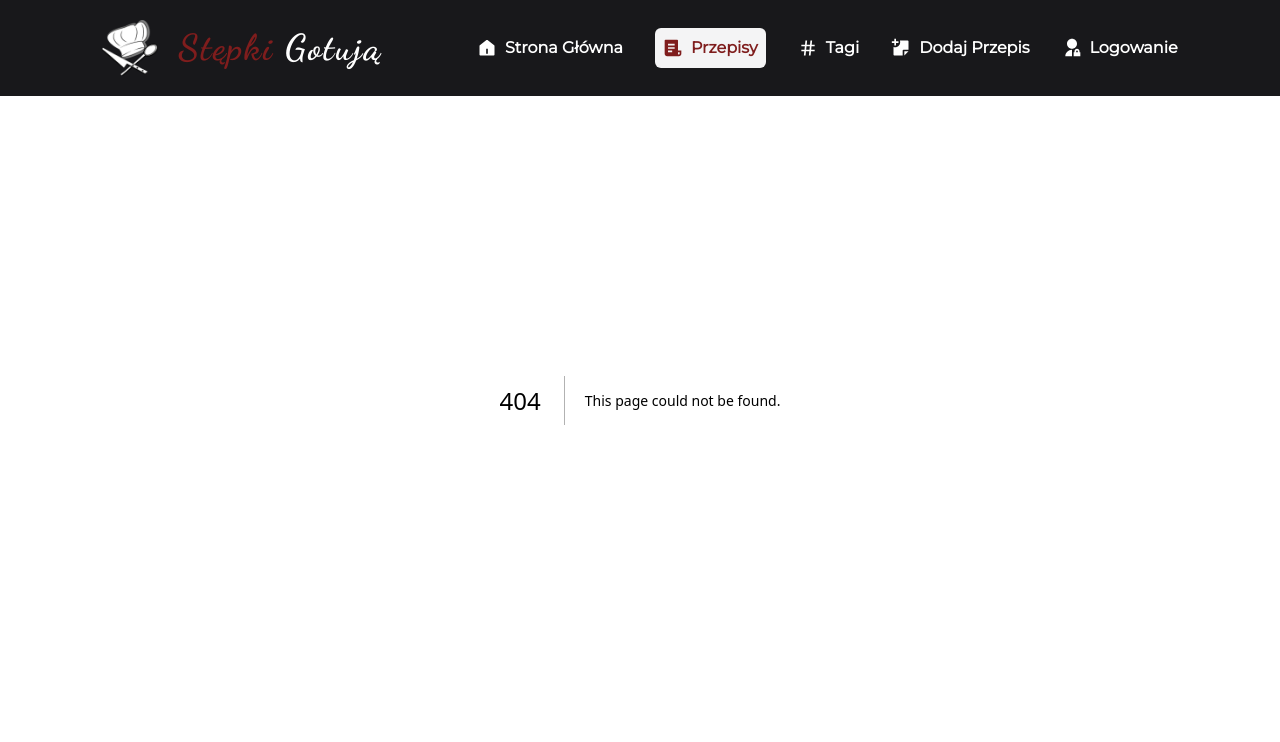
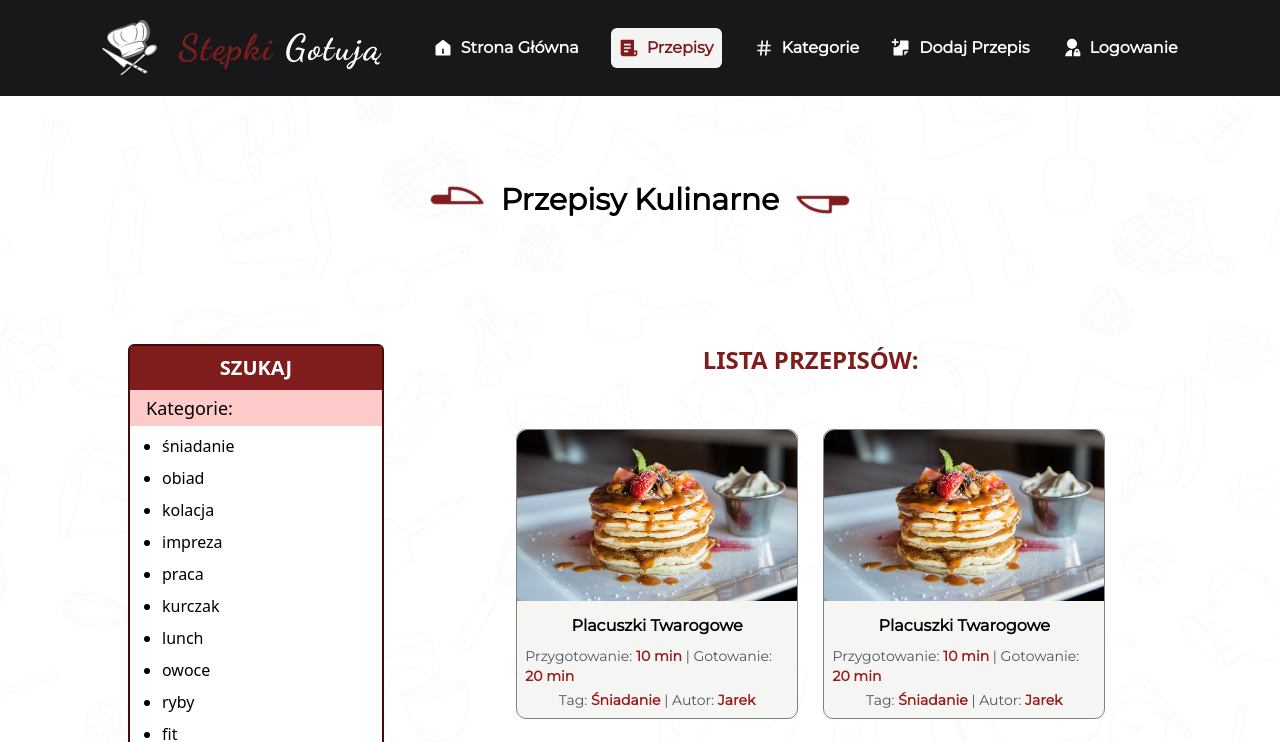
Before and after one commit to Dzarek/cook-app, a Next.js app: page /przepisy in a window 1280 px wide. Before the commit this address had no page. Shown: the top 742 px of the page. Built offline with nearby package versions, Linux system fonts and the light colour scheme; a web font is replaced by a local one.

Commit message:
recipesPage

```diff
--- a/app/globals.css
+++ b/app/globals.css
@@ -30,6 +30,11 @@ body {
   background-repeat: no-repeat;
   background-size: cover;
   background-attachment: fixed;
+}
+
+.page {
+  min-height: 100vh;
+  margin-top: 12vh;
 }
 
 .logoFont {
@@ -129,3 +134,26 @@ html::-webkit-scrollbar-thumb:hover {
 .upBtnNone {
   opacity: 0;
 }
+
+.knifeRotate {
+  animation: knifeRotate 3s ease-out 1 forwards;
+}
+@keyframes knifeRotate {
+  0% {
+    transform: translateX(-60vw);
+  }
+  100% {
+    transform: rotate(225deg) translateX(0vw);
+  }
+}
+.knifeRotate2 {
+  animation: knifeRotate2 3s ease-out 1 forwards;
+}
+@keyframes knifeRotate2 {
+  0% {
+    transform: translateX(60vw);
+  }
+  100% {
+    transform: rotate(45deg) translateX(0vw);
+  }
+}
--- a/app/page.tsx
+++ b/app/page.tsx
@@ -1,6 +1,5 @@
 import RecipesList from "@/components/RecipesList";
 import { tags } from "@/constants";
-import Image from "next/image";
 import Link from "next/link";
 
 const welcomeVideo = "/assets/video/intro3.mp4";
@@ -23,9 +22,9 @@ export default function Home() {
 
         <div className="tags w-2/6 h-full bg-zinc-900 text-white p-5 flex flex-col items-center justify-center">
           <h3 className="text-center mb-10 text-2xl font-bold uppercase font-headingFont">
-            Tagi:
+            Kategorie:
           </h3>
-          <nav className="flex flex-wrap items-center justify-around  text-white text-md capitalize text-center">
+          <ul className="flex flex-wrap items-center justify-around  text-white text-md capitalize text-center">
             {tags.map((tag, index) => {
               return (
                 <>
@@ -49,12 +48,12 @@ export default function Home() {
                 </>
               );
             })}
-          </nav>
+          </ul>
         </div>
       </header>
-      <main className="mt-[10vh] w-3/4 mx-auto">
+      <main className="mt-[8vh] w-3/4 mx-auto">
         <section>
-          <p>
+          <p className="text-center text-lg">
             Szukasz nowych kulinarnych inspiracji? Nasza strona to kopalnia
             sprawdzonych przepisów rodzinnych, które pomogą Ci urozmaicić
             codzienne posiłki i zaskoczyć bliskich. Łatwe instrukcje i piękne
--- /dev/null
+++ b/app/przepisy/page.tsx
@@ -0,0 +1,62 @@
+import RecipesList from "@/components/RecipesList";
+import { tags } from "@/constants";
+import { PiKnifeFill } from "react-icons/pi";
+
+const authors = ["Dorota", "Jarek", "Ania", "Kamil", "Agata", "Justyna"];
+
+const RecipesPage = () => {
+  return (
+    <div className="page w-screen">
+      <header className="text-center w-full py-[10vh] flex justify-center items-center">
+        <PiKnifeFill className="text-5xl text-red-900  mr-5 knifeRotate" />
+        <h1 className="text-3xl font-bold font-bodyFont">Przepisy Kulinarne</h1>
+        <PiKnifeFill className="text-5xl text-red-900 ml-5 knifeRotate2" />
+      </header>
+      <main className="flex items-start w-4/5 mx-auto my-[5vh] justify-between">
+        <section className="w-1/4 border-2 border-red-950 rounded-md bg-white">
+          <h3 className="uppercase text-xl font-semibold bg-red-900 text-white p-2 text-center">
+            Szukaj
+          </h3>
+          <div className="filterBy">
+            <h4 className="w-full bg-red-200 p-1 px-4 text-lg">Kategorie:</h4>
+            <ul className="ml-4 list-disc">
+              {tags.map((tag, index) => {
+                return (
+                  <li
+                    className="ml-4 my-2 cursor-pointer hover:translate-x-2 transition"
+                    key={index}
+                  >
+                    {tag}
+                  </li>
+                );
+              })}
+            </ul>
+          </div>
+          <div className="filterBy">
+            <h4 className="w-full bg-red-200 p-1 px-4 text-lg">Autor:</h4>
+            <ul className="ml-4 list-disc">
+              {authors.map((author, index) => {
+                return (
+                  <li
+                    className="ml-4 my-2 cursor-pointer hover:translate-x-2 transition"
+                    key={index}
+                  >
+                    {author}
+                  </li>
+                );
+              })}
+            </ul>
+          </div>
+        </section>
+        <section className="w-2/3 ">
+          <h3 className="uppercase text-2xl font-semibold text-center text-red-900">
+            Lista przepisów:
+          </h3>
+          <RecipesList />
+        </section>
+      </main>
+    </div>
+  );
+};
+
+export default RecipesPage;
--- a/components/Footer.tsx
+++ b/components/Footer.tsx
@@ -3,7 +3,7 @@ const logoJarek = "/assets/images/logoJarek.png";
 const Footer = () => {
   return (
     <footer className="w-screen h-[10vh] bg-stone-900 flex items-center relative bottom-0 left-0">
-      <p className="mx-auto text-center text-white text-xl">
+      <p className="mx-auto text-center text-white text-lg">
         © {new Date().getFullYear()} Stępki Gotują
       </p>
       <span className="logoJarek">
--- a/components/Navbar.tsx
+++ b/components/Navbar.tsx
@@ -26,8 +26,8 @@ const links = [
   },
   {
     id: 3,
-    href: "/tags",
-    label: "tagi",
+    href: "/kategorie",
+    label: "kategorie",
     icon: <RiHashtag />,
   },
 
@@ -80,7 +80,7 @@ const Navbar = () => {
               );
             })
           : links
-              .filter((link) => link.label !== "tagi")
+              .filter((link) => link.label !== "kategorie")
               .map((link) => {
                 return (
                   <Link
--- a/components/RecipesList.tsx
+++ b/components/RecipesList.tsx
@@ -9,7 +9,7 @@ const recipes = [
     image: "/assets/images/recipe1.jpeg",
     prepTime: 10,
     cookTime: 20,
-    tag: "śniadanie",
+    category: "śniadanie",
     author: "Jarek",
   },
   {
@@ -18,7 +18,7 @@ const recipes = [
     image: "/assets/images/recipe1.jpeg",
     prepTime: 10,
     cookTime: 20,
-    tag: "śniadanie",
+    category: "śniadanie",
     author: "Jarek",
   },
   {
@@ -27,7 +27,7 @@ const recipes = [
     image: "/assets/images/recipe1.jpeg",
     prepTime: 10,
     cookTime: 20,
-    tag: "śniadanie",
+    category: "śniadanie",
     author: "Jarek",
   },
   {
@@ -36,7 +36,7 @@ const recipes = [
     image: "/assets/images/recipe1.jpeg",
     prepTime: 10,
     cookTime: 20,
-    tag: "śniadanie",
+    category: "śniadanie",
     author: "Jarek",
   },
 ];
@@ -45,7 +45,8 @@ const RecipesList = () => {
   return (
     <div className="mx-auto my-[5vh] flex w-full items-center justify-center flex-wrap">
       {recipes.map((recipe) => {
-        const { id, title, image, prepTime, cookTime, author, tag } = recipe;
+        const { id, title, image, prepTime, cookTime, author, category } =
+          recipe;
         const slug = slugify(title, { lower: true });
         return (
           <Link
@@ -71,7 +72,8 @@ const RecipesList = () => {
                 <strong className="text-red-800">{cookTime} min</strong>
               </p>
               <p className="text-gray-600 text-sm">
-                Tag: <strong className="text-red-800 capitalize">{tag}</strong>{" "}
+                Tag:{" "}
+                <strong className="text-red-800 capitalize">{category}</strong>{" "}
                 | Autor: <strong className="text-red-800">{author}</strong>
               </p>
             </section>
```
